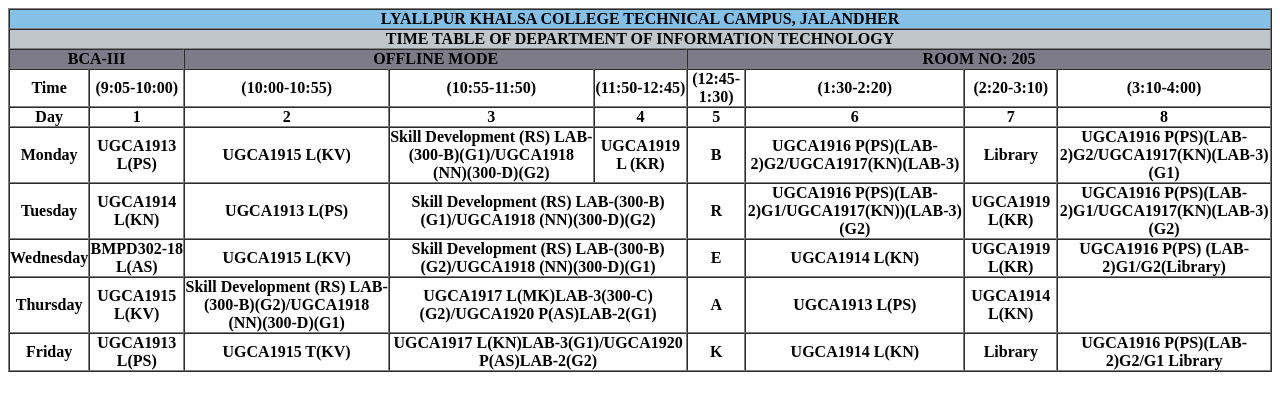
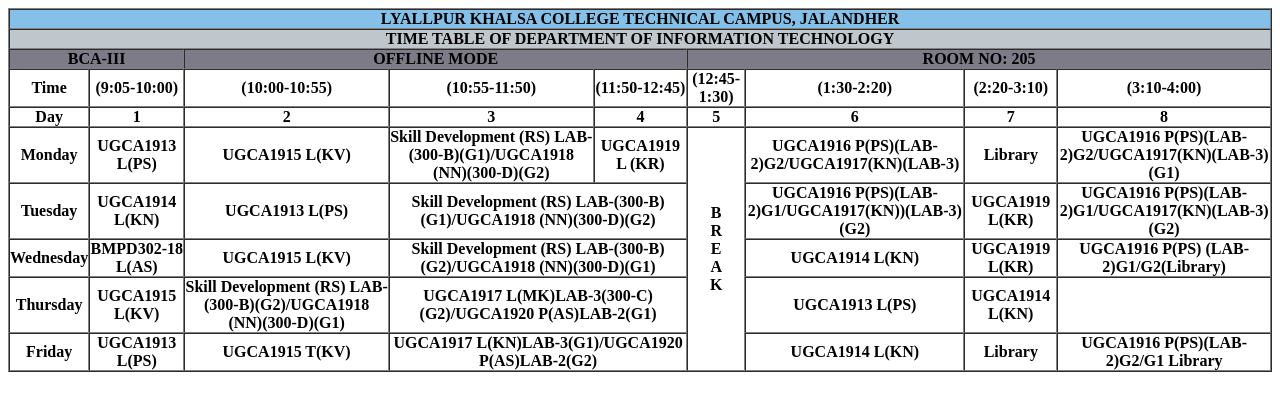
Before and after one commit to Harman1222-tech/Harman, a plain HTML site: page Harman.html in a window 1280 px wide. Drawn offline with Linux system fonts and the light colour scheme.

Commit message:
timetable

```diff
--- a/Harman.html
+++ b/Harman.html
@@ -50,7 +50,7 @@
     <th>UGCA1915 L(KV)</th>
     <th>Skill Development (RS) LAB-(300-B)(G1)/UGCA1918 (NN)(300-D)(G2)</th>
     <th>UGCA1919 L (KR)</th>
-    <th>B</th>
+<th rowspan="5">B<br>R<br>E<br>A<br>K</th>
     <th>UGCA1916 P(PS)(LAB-2)G2/UGCA1917(KN)(LAB-3)</th>
     <th>Library</th>
     <th>UGCA1916 P(PS)(LAB-2)G2/UGCA1917(KN)(LAB-3)(G1)</th>
@@ -60,7 +60,7 @@
     <th>UGCA1914 L(KN)</th>
     <th>UGCA1913 L(PS)</th>
     <th colspan="2">Skill Development (RS) LAB-(300-B)(G1)/UGCA1918 (NN)(300-D)(G2)</th>
-    <th>R</th>
+
     <th>UGCA1916 P(PS)(LAB-2)G1/UGCA1917(KN))(LAB-3)(G2)</th>
     <th>UGCA1919 L(KR)</th>
     <th>UGCA1916 P(PS)(LAB-2)G1/UGCA1917(KN)(LAB-3)(G2)</th>
@@ -71,7 +71,6 @@
     <th>BMPD302-18 L(AS)</th>
     <th>UGCA1915 L(KV)</th>
    <th colspan="2">Skill Development (RS) LAB-(300-B)(G2)/UGCA1918 (NN)(300-D)(G1)</th>
-    <th>E</th>
     <th>UGCA1914 L(KN)</th>
     <th>UGCA1919 L(KR)</th>
     <th>UGCA1916 P(PS) (LAB-2)G1/G2(Library)</th>
@@ -81,7 +80,6 @@
     <th>UGCA1915 L(KV)</th>
     <th>Skill Development (RS) LAB-(300-B)(G2)/UGCA1918 (NN)(300-D)(G1)</th>
     <th colspan="2">UGCA1917 L(MK)LAB-3(300-C)(G2)/UGCA1920 P(AS)LAB-2(G1)</th>
-    <th>A</th>
     <th>UGCA1913 L(PS)</th>
     <th>UGCA1914 L(KN)</th>
     <th></th>
@@ -91,7 +89,6 @@
     <th>UGCA1913 L(PS)</th>
     <th>UGCA1915 T(KV)</th>
     <th colspan="2">UGCA1917 L(KN)LAB-3(G1)/UGCA1920 P(AS)LAB-2(G2)</th>
-    <th>K</th>
     <th>UGCA1914 L(KN)</th>
     <th>Library</th>
     <th>UGCA1916 P(PS)(LAB-2)G2/G1 Library</th>
```
